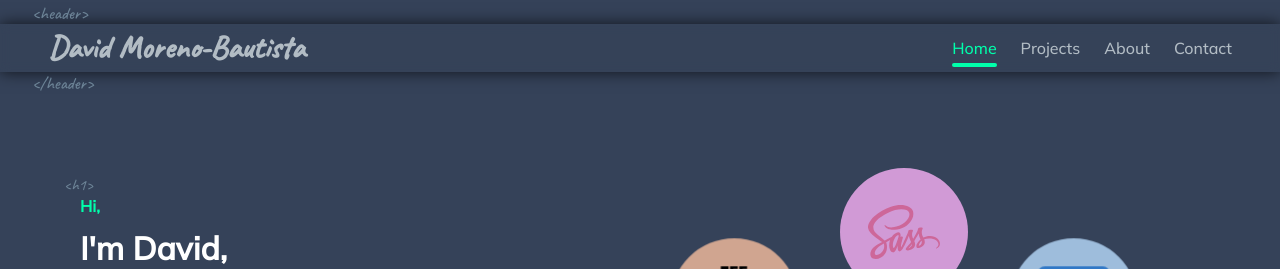
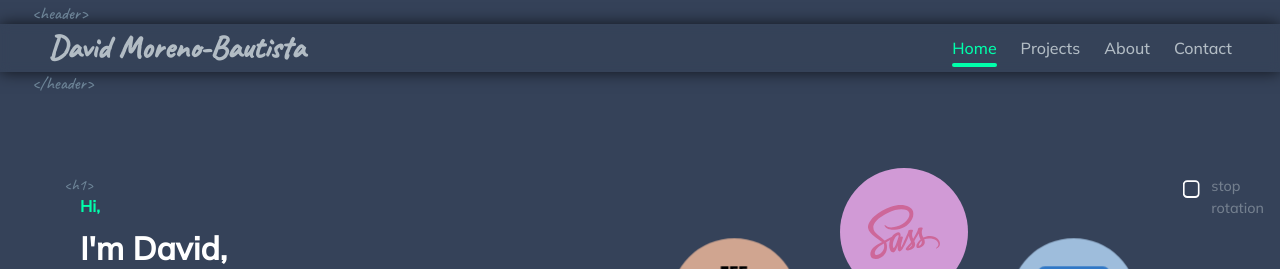
Before and after one commit to davmoba4/portfolio, a Next.js app: page / in a window 1280 px wide. Shown: the top 269 px of the page. Built offline with nearby package versions, Linux system fonts and the light colour scheme.

Commit message:
feat: added option to stop skill rotation effect

```diff
--- a/components/IntroSkillOrbit/IntroSkillOrbit.module.scss
+++ b/components/IntroSkillOrbit/IntroSkillOrbit.module.scss
@@ -31,7 +31,9 @@
 
 /* Tablet styles */
 @media only screen and (min-width: 48rem) {
-  .containerMobile {
+  .containerMobile,
+  .rotationToggle,
+  .rotationToggleLabel {
     display: none;
   }
   .containerDesktop {
@@ -214,6 +216,48 @@
         }
       }
     }
+
+    .rotationToggle {
+      display: none;
+
+      &:checked + .rotationToggleLabel .checkboxChecked {
+        display: block;
+      }
+      &:checked + .rotationToggleLabel .checkboxUnchecked {
+        display: none;
+      }
+
+      &:checked ~ .orbit ul,
+      &:checked ~ .orbit ul * {
+        animation-play-state: paused;
+      }
+    }
+
+    .rotationToggleLabel {
+      cursor: pointer;
+      position: absolute;
+      top: 4rem;
+      right: 0;
+      display: flex;
+      gap: 0.5rem;
+      color: rgba(178, 188, 196, 0.5);
+      font-size: 0.9rem;
+
+      .checkboxUnchecked {
+        width: 1.1rem;
+        height: 1.1rem;
+        transform: translate(-0.2rem, 0.25rem);
+        filter: invert(100%) sepia(100%) saturate(1%) hue-rotate(152deg)
+          brightness(110%) contrast(101%);
+      }
+      .checkboxChecked {
+        display: none;
+        width: 1.4rem;
+        height: 1.4rem;
+        filter: invert(88%) sepia(13%) saturate(6042%) hue-rotate(94deg)
+          brightness(101%) contrast(101%);
+      }
+    }
   }
 }
 
--- a/components/IntroSkillOrbit/IntroSkillOrbit.tsx
+++ b/components/IntroSkillOrbit/IntroSkillOrbit.tsx
@@ -9,6 +9,24 @@ const IntroSkillOrbit: FunctionComponent = () => {
         <img src="/images/orbit.png" />
       </div>
       <div className={styles.containerDesktop}>
+        <input
+          type="checkbox"
+          id="rotationToggle"
+          className={styles.rotationToggle}
+        />
+        <label htmlFor="rotationToggle" className={styles.rotationToggleLabel}>
+          <img
+            src="/images/checkbox-unchecked.svg"
+            alt=""
+            className={styles.checkboxUnchecked}
+          />
+          <img
+            src="/images/checkbox-checked.svg"
+            alt=""
+            className={styles.checkboxChecked}
+          />
+          stop <br /> rotation
+        </label>
         <div className={styles.orbit}>
           <img src="/images/self.png" alt="" />
           <ul>
@@ -49,6 +67,6 @@ const IntroSkillOrbit: FunctionComponent = () => {
       </div>
     </>
   );
-}
+};
 
 export default IntroSkillOrbit;
--- a/components/IntroText/IntroText.tsx
+++ b/components/IntroText/IntroText.tsx
@@ -7,9 +7,9 @@ const IntroText: FunctionComponent = () => {
     <div className={styles.container}>
       <h1>
         <span className={styles.introHighlighted}>Hi,</span>
-        <br></br>
-        <span className={styles.introClear}>I'm David,</span> <br></br> a
-        front-end web developer.
+        <br />
+        <span className={styles.introClear}>I'm David,</span>
+        <br /> a front-end web developer.
       </h1>
       <p>
         I'm a recent graduate with an Honours Bachelor of Science degree in
```
Also changed, not shown: public/images/checkbox-checked.svg (added), public/images/checkbox-unchecked.svg (added).
